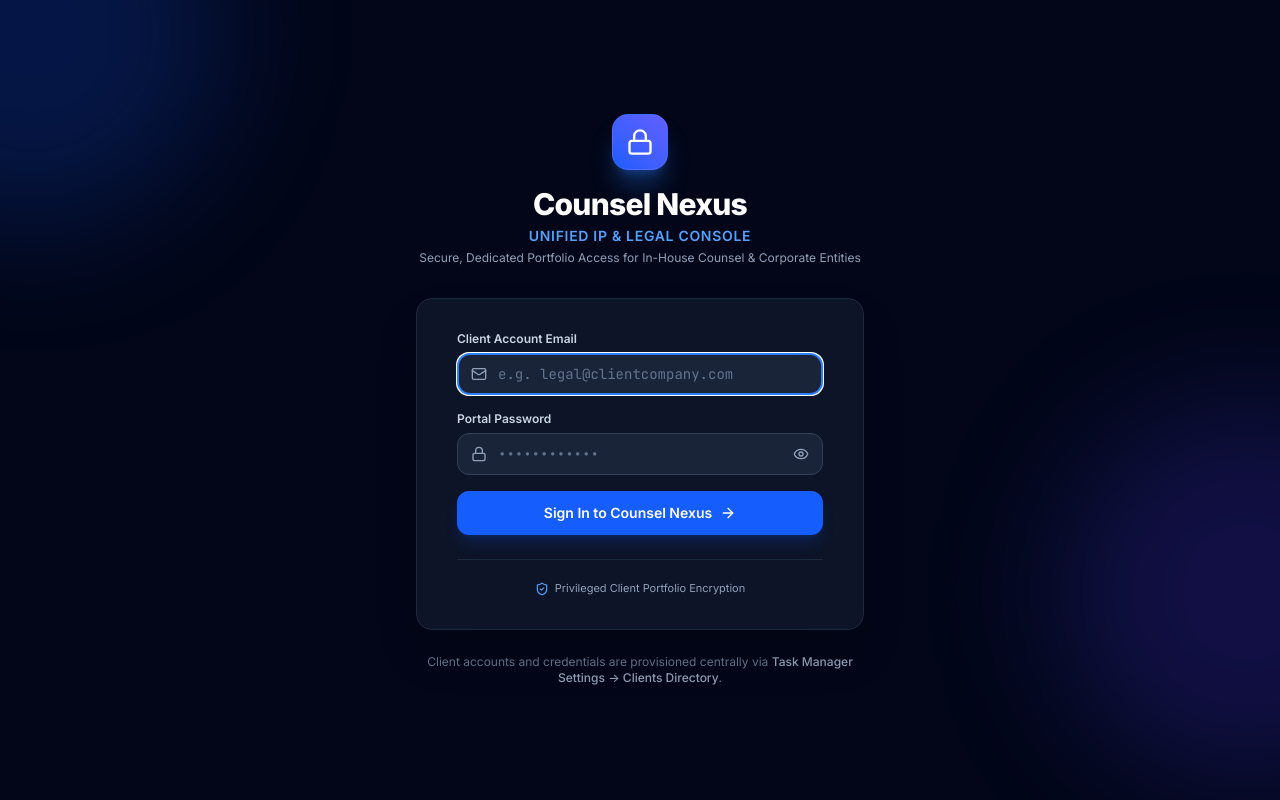
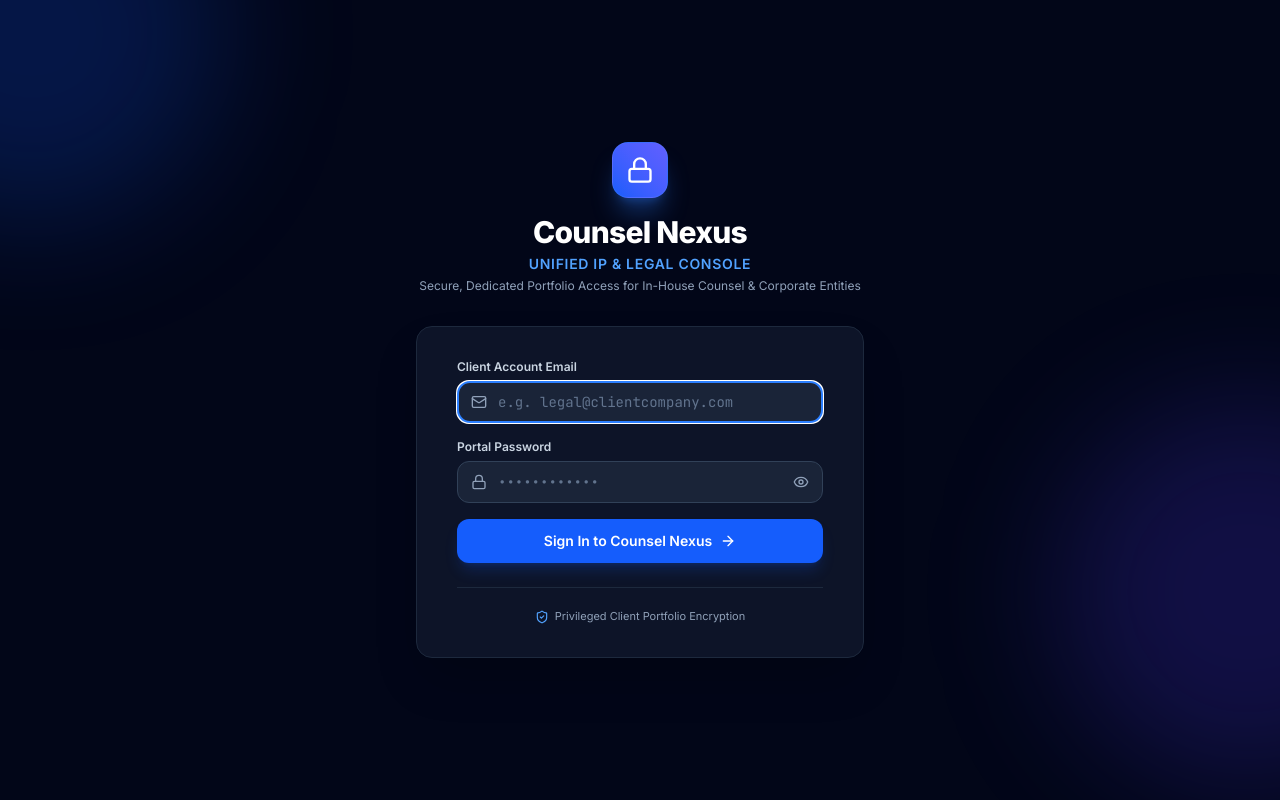
Before and after one commit to Lextria-Research/Lextria-Client-Portal, a React (Vite) app: page /login in a window 1280 px wide. Built offline with nearby package versions, Linux system fonts and the light colour scheme; no server answers.

Commit message:
refactor(auth): remove internal task manager provisioning footnote from login screen

```diff
--- a/src/features/auth/ClientLoginView.tsx
+++ b/src/features/auth/ClientLoginView.tsx
@@ -157,11 +157,6 @@ export const ClientLoginView: React.FC = () => {
             </div>
           </div>
         </div>
-
-        <p className="mt-6 text-center text-xs text-slate-500">
-          Client accounts and credentials are provisioned centrally via{' '}
-          <span className="text-slate-400 font-medium">Task Manager Settings → Clients Directory</span>.
-        </p>
       </div>
     </div>
   );
```
